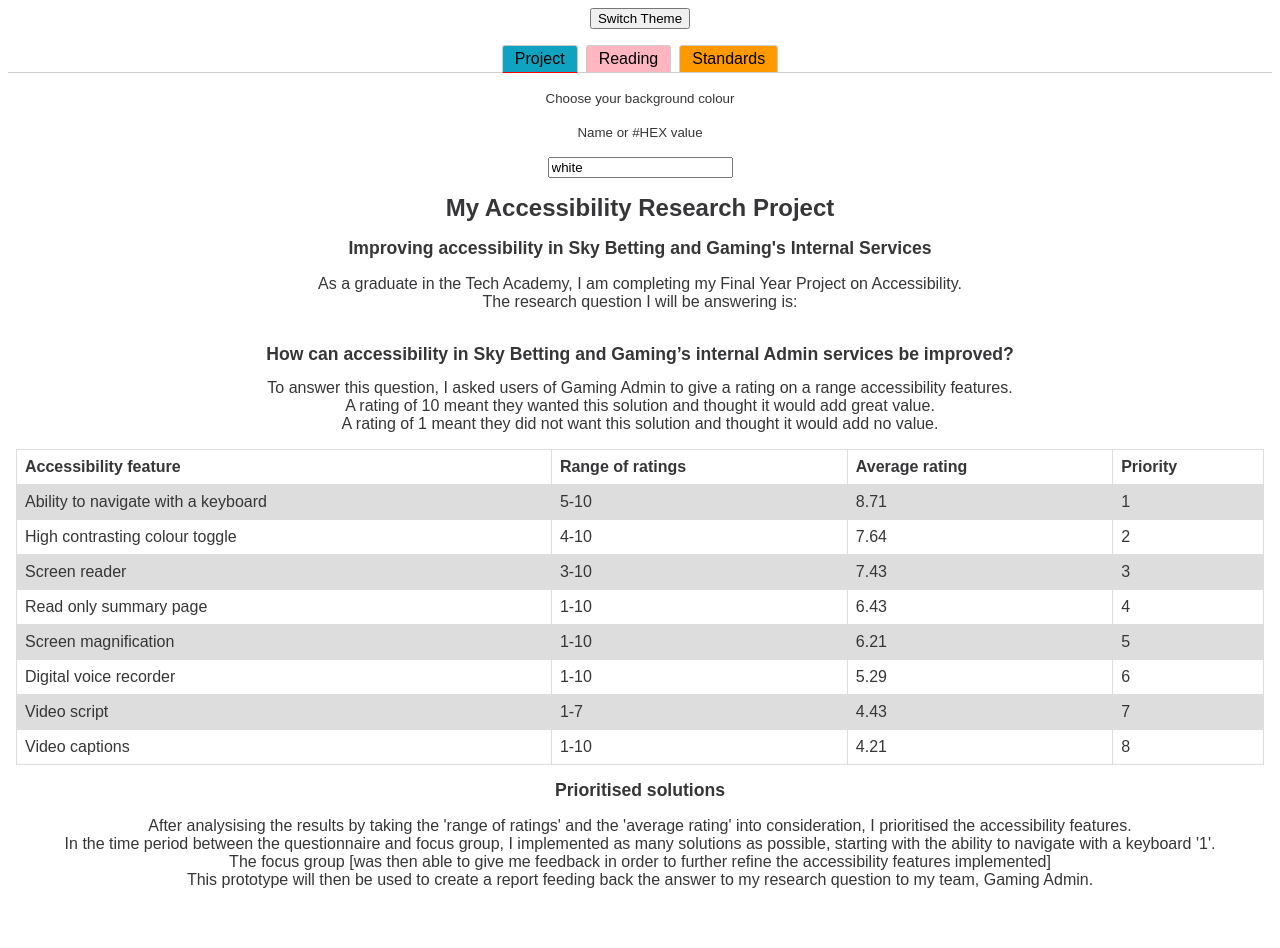
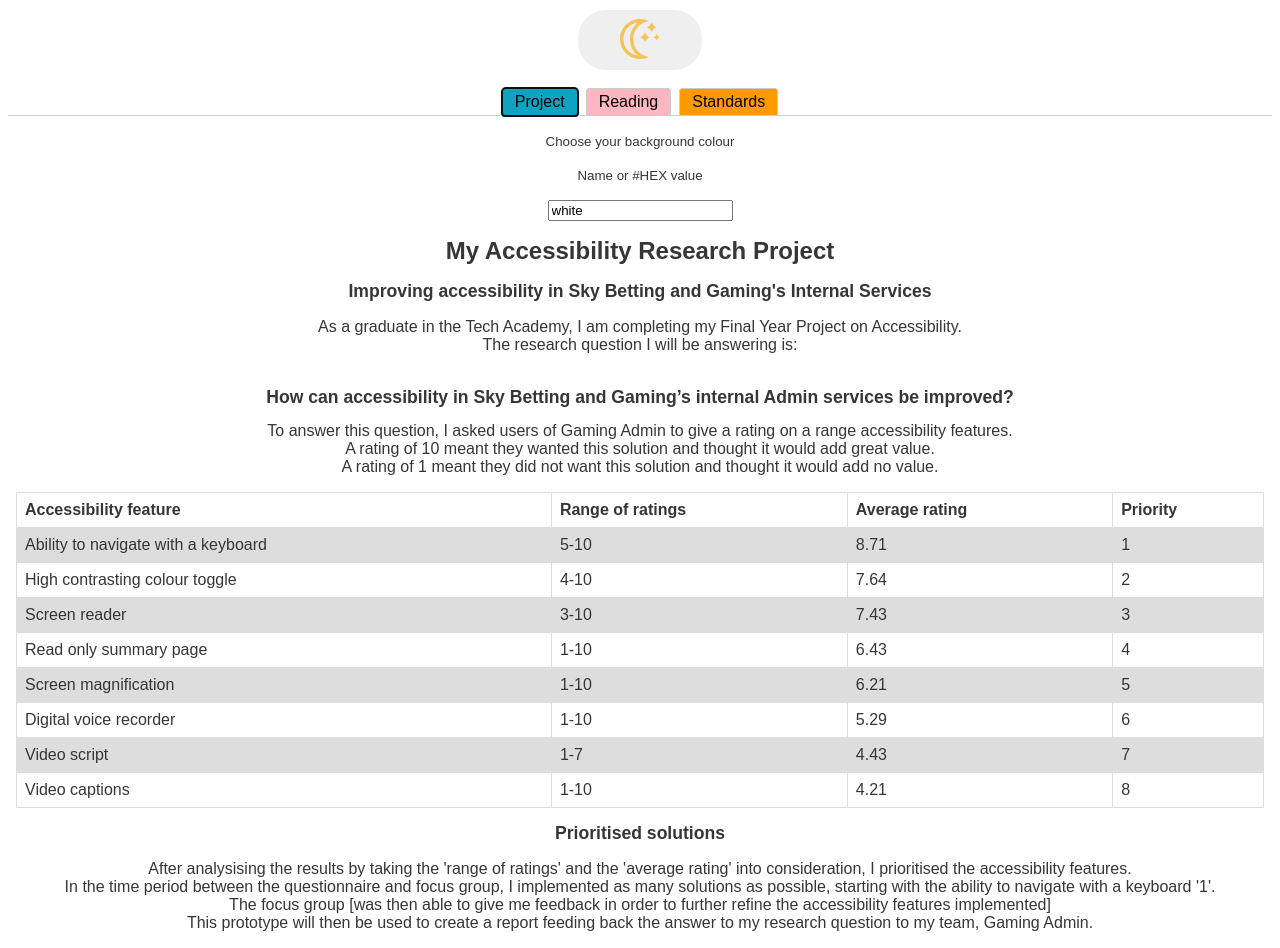
Before and after one commit to AH0909/accessibility-prototype, a React (Create React App) app: page / in a window 1280 px wide. Before the commit the page ends 905 px from the top, so only its background shows below. Built offline with nearby package versions, Linux system fonts and the light colour scheme.

Commit message:
dark mode toggle added

```diff
--- a/src/App.js
+++ b/src/App.js
@@ -1,12 +1,14 @@
-// import React from 'react';
-import React, { useState } from "react";
+
+import React from "react";
 import List from "./components/lists"
-
-import {ThemeProvider} from "styled-components";
-import { GlobalStyles } from "./components/darkMode/globalStyles.js";
-import { lightTheme, darkTheme } from "./components/darkMode//themes.js";
+import { ThemeProvider } from "styled-components";
 
 import { AccessibilityText } from "./components/text/index.js"
+import { GlobalStyles } from "./components/darkMode/globalStyles.js";
+import { lightTheme, darkTheme } from "./components/darkMode/themes.js";
+import { useDarkMode } from "./components/darkMode/useDarkMode.js"
+
+import Toggle from "./components/darkMode/toggler.js"
 import ContentWithColourPicker from "./components/Content/index.js"
 import Tab from "./components/tab"
 import Tabs from "./components/tabs"
@@ -14,57 +16,28 @@
 import { VideoText } from "./components/text"
 import YoutubeEmbed from "./components/youtube";
 import Contact from "./components/button";
-import Toggle from "./components/toggle";
+
 
 import "../src/styles/app.css";
 import "../src/styles/table.css";
 import '../src/styles/video.css';
-import "../src/styles/toggle.css";
-
-// const App = () => (
-//   <Tabs>
-//     <Tab title="Project">
-//       < ContentWithColourPicker />
-//     </Tab>
-//     {/* Second tab */}
-//     <Tab title="Reading">
-//     <Toggle />
-//       < AccessibilityText />
-//       <List />
-//     </Tab>
-//     {/* Final tab */}
-//     <Tab title="Standards">
-//       <h2>Introduction to Web Accessibility and W3C Standards</h2>
-//       <W3Clogo />
-//       < VideoText />
-//       <Contact />
-//       <YoutubeEmbed aria-label="video" embedId="20SHvU2PKsM" />
-//       <p>Introduction to Web Accessibility and W3C Standards.</p>
-//     </Tab>
-//   </Tabs>
-// )
-
-// export default App
 
 const App = () => {
-  const [theme, setTheme] = useState('light');
-  const themeToggler = () => {
-    theme === 'light' ? setTheme('dark') : setTheme('light')
-}
+  const [theme, themeToggler ] = useDarkMode();
+  const themeMode = theme === 'light' ? lightTheme : darkTheme;
 
   return (
-    <ThemeProvider theme={theme === 'light' ? lightTheme : darkTheme}>
+    <ThemeProvider theme={themeMode}>
       <>
-      <GlobalStyles/>
+        <GlobalStyles />
         <div className="App">
-          <button onClick={themeToggler}>Switch Theme</button>
+          <Toggle theme={theme} toggleTheme={themeToggler} />
           <Tabs>
             <Tab title="Project">
               < ContentWithColourPicker />
             </Tab>
             {/* Second tab */}
             <Tab title="Reading">
-    <Toggle />
               < AccessibilityText />
               <List />
             </Tab>
--- a/src/components/darkMode/themes.js
+++ b/src/components/darkMode/themes.js
@@ -5,7 +5,7 @@
     background: '#363537',
 }
 export const darkTheme = {
-    body: '#363537',
+    body: '#000000',
     text: '#FAFAFA',
     toggleBorder: '#6B8096',
     background: '#999',
--- /dev/null
+++ b/src/components/darkMode/toggler.js
@@ -0,0 +1,50 @@
+import React from 'react'
+import { func, string } from 'prop-types';
+import styled from "styled-components";
+
+const Button = styled.button`
+
+  border: 2px solid ${({ theme }) => theme.toggleBorder};
+  border-radius: 30px;
+  cursor: pointer;
+  font-size: 0.5rem;
+  justify-content: space-between;
+  margin: 0 auto;
+  overflow: hidden;
+  padding: 0.5rem;
+  position: relative;
+  width: 8rem;
+  height: 4rem;
+  outline: none;
+  }
+
+`;
+
+const Sun = styled.svg`
+ height: auto;
+ width: 2.5rem;
+ transition: all 0.7s linear;
+`;
+
+const Moon = styled.svg`
+  height: auto;
+  width: 2.5rem;
+  transition: all 0.7s linear;
+`
+
+const Toggle = ({theme,  toggleTheme }) => {
+    return (
+      <Button onClick={toggleTheme}>
+        {theme === "light" ?
+          <Moon xmlns="http://www.w3.org/2000/svg" width="24" height="24" viewBox="0 0 24 24"><path style={{ fill: "#F6C358" }} d="M10.719 2.082c-2.572 2.028-4.719 5.212-4.719 9.918 0 4.569 1.938 7.798 4.548 9.895-4.829-.705-8.548-4.874-8.548-9.895 0-5.08 3.808-9.288 8.719-9.918zm1.281-2.082c-6.617 0-12 5.383-12 12s5.383 12 12 12c1.894 0 3.87-.333 5.37-1.179-3.453-.613-9.37-3.367-9.37-10.821 0-7.555 6.422-10.317 9.37-10.821-1.74-.682-3.476-1.179-5.37-1.179zm0 10.999c1.437.438 2.562 1.564 2.999 3.001.44-1.437 1.565-2.562 3.001-3-1.436-.439-2.561-1.563-3.001-3-.437 1.436-1.562 2.561-2.999 2.999zm8.001.001c.958.293 1.707 1.042 2 2.001.291-.959 1.042-1.709 1.999-2.001-.957-.292-1.707-1.042-2-2-.293.958-1.042 1.708-1.999 2zm-1-9c-.437 1.437-1.563 2.562-2.998 3.001 1.438.44 2.561 1.564 3.001 3.002.437-1.438 1.563-2.563 2.996-3.002-1.433-.437-2.559-1.564-2.999-3.001z" /></Moon>
+          : <Sun xmlns="http://www.w3.org/2000/svg" width="24" height="24" viewBox="0 0 24 24"><path style={{ fill: "#F6C358" }} d="M12 9c1.654 0 3 1.346 3 3s-1.346 3-3 3-3-1.346-3-3 1.346-3 3-3zm0-2c-2.762 0-5 2.238-5 5s2.238 5 5 5 5-2.238 5-5-2.238-5-5-5zm0-2c.34 0 .672.033 1 .08v-2.08h-2v2.08c.328-.047.66-.08 1-.08zm-4.184 1.401l-1.472-1.473-1.414 1.415 1.473 1.473c.401-.537.876-1.013 1.413-1.415zm9.782 1.414l1.473-1.473-1.414-1.414-1.473 1.473c.537.402 1.012.878 1.414 1.414zm-5.598 11.185c-.34 0-.672-.033-1-.08v2.08h2v-2.08c-.328.047-.66.08-1 .08zm4.185-1.402l1.473 1.473 1.415-1.415-1.473-1.472c-.403.536-.879 1.012-1.415 1.414zm-11.185-5.598c0-.34.033-.672.08-1h-2.08v2h2.08c-.047-.328-.08-.66-.08-1zm13.92-1c.047.328.08.66.08 1s-.033.672-.08 1h2.08v-2h-2.08zm-12.519 5.184l-1.473 1.473 1.414 1.414 1.473-1.473c-.536-.402-1.012-.877-1.414-1.414z" /></Sun>}
+      </Button>
+    );
+};
+
+Toggle.propTypes = {
+    theme: string.isRequired,
+    toggleTheme: func.isRequired,
+}
+
+export default Toggle;
--- /dev/null
+++ b/src/components/darkMode/useDarkMode.js
@@ -0,0 +1,21 @@
+import { useEffect, useState } from 'react';
+export const useDarkMode = () => {
+    const [theme, setTheme] = useState('light');
+    const [mountedComponent, setMountedComponent] = useState(false)
+    const setMode = mode => {
+        window.localStorage.setItem('theme', mode)
+        setTheme(mode)
+    };
+
+    const themeToggler = () => {
+        theme === 'light' ? setMode('dark') : setMode('light')
+    };
+
+    useEffect(() => {
+        const localTheme = window.localStorage.getItem('theme');
+        localTheme ? setTheme(localTheme) : setMode('light')
+        setMountedComponent(true)
+    }, []);
+
+    return [theme, themeToggler, mountedComponent]
+};
--- a/src/components/lists/index.js
+++ b/src/components/lists/index.js
@@ -12,8 +12,13 @@
                     <br />
                     <dt><a href="https://www.a11yproject.com/">a11y project</a></dt>
                     <dd> The A11Y Project is a community-driven effort to make digital accessibility easier. This site provides you with open source code and information on making your applications accessible.</dd>
-                    <br />  <dt><a href="https://developer.mozilla.org/en-US/docs/Web/Accessibility">MDN Web documents on Accessibility</a></dt>
+                    <br />
+                    <dt><a href="https://developer.mozilla.org/en-US/docs/Web/Accessibility">MDN Web documents on Accessibility</a></dt>
                     <dd> This webpage provides you with accessibility learning tutorials</dd>
+                    <br />
+                    <dt><a href="https://www.3misrael.co.il/3M/iw_IL/company-il/">3M</a></dt>
+                    <dd> This site has excellent examples of accessibility features </dd>
+                    <br />
                 </dl>
             </body>
         )
--- a/src/components/toggle/index.js
+++ /dev/null
@@ -1,30 +0,0 @@
-import React, { useState } from "react";
-
-function Toggle() {
-    const [mode, setMode] = useState(false);
-    const onClickHandler = () => {
-      setMode(!mode);
-    };
-
-    return (
-      <div className="App" style={{ background: `${mode ? "#111" : "#fff"}` }}>
-        <p style={{ color: `${mode ? "#fff" : "#111"}` }}>
-          {mode ? "Dark mode" : "Light mode"}
-        </p>
-        <button
-          className="toggle"
-          onClick={onClickHandler}
-          style={{ background: `${mode ? "rgba(255,255,255,1)" : "#333"}` }}
-        >
-          <div
-            className="toggleBtn"
-            style={{
-              marginLeft: `${mode ? "45px" : "-4px"}`,
-              background: `${mode ? "#333" : "#fff"}`
-            }}
-          />
-        </button>
-      </div>
-    );
-  }
-  export default Toggle
--- a/src/styles/toggle.css
+++ /dev/null
@@ -1,23 +0,0 @@
-
-button:focus {
-  outline: none;
-}
-
-.toggle {
-  border: 0;
-  width: 80px;
-  height: 30px;
-  border-radius: 20px;
-  position: relative;
-  top: 50%;
-  left: 50%;
-  transform: translate(-50%, -48%);
-  cursor: pointer;
-  box-shadow: 0 1px 3px rgba(0, 0, 0, 0.12), 0 1px 2px rgba(0, 0, 0, 0.24);
-}
-.toggleBtn {
-  width: 26px;
-  height: 26px;
-  border-radius: 50%;
-  transition: 0.4s ease-in-out;
-}
```
Also changed, not shown: 1 other file (tests, documents, lock files or other folders). Lines whose indentation alone changed are shown as unchanged.
